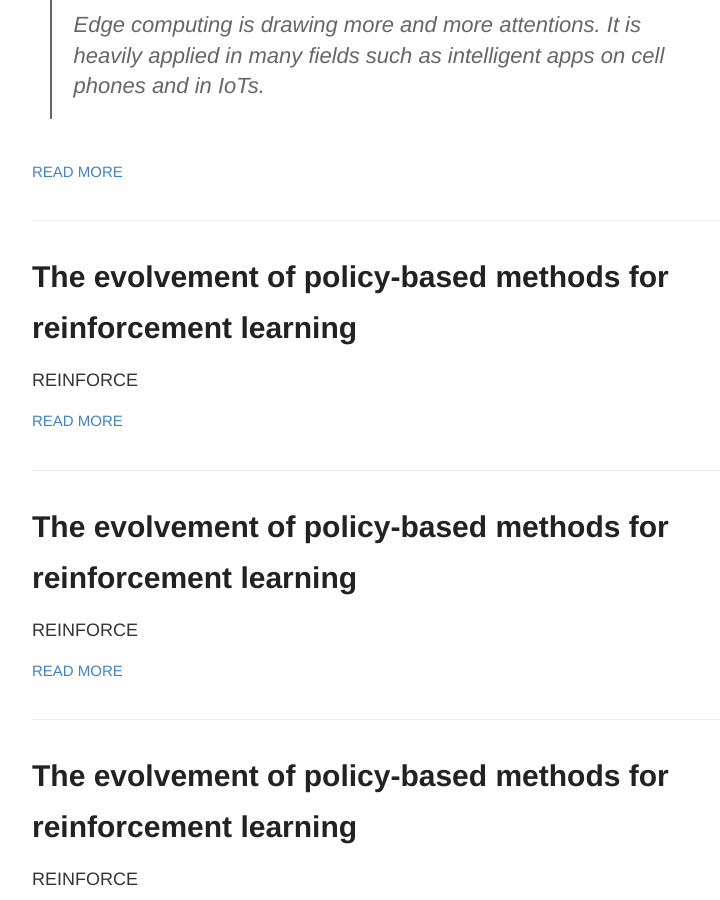
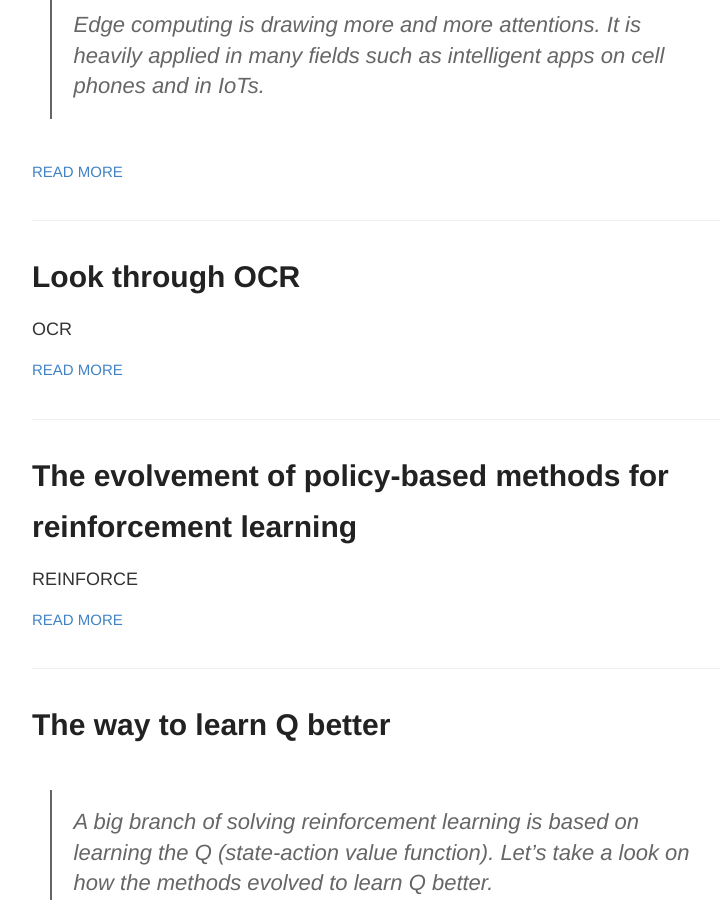
Before and after one commit to jionglearningzhang/jionglearningzhang.github.io, a Jekyll site: the page built from index.html, in a window 1280 px wide and 900 px high, scrolled down 1140 px. Shown: the whole window, without its empty margins (248-968 px from the left). Built offline with Jekyll 4.4.1, drawn with Linux system fonts in a browser that asks for light colours.

Commit message:
rm tf-agent

```diff
--- a/_posts/2019-06-01-Walk-through-tf-agent.md
+++ /dev/null
@@ -1,21 +0,0 @@
----
-layout: post
-title: The evolvement of policy-based methods for reinforcement learning
-date: 2019-05-01 01:09:00
-tags: reinforcement learning
----
-
-REINFORCE
-
-
-
-### Policy-based deep reinforcement learning methods
-
-* [TRPO](https://arxiv.org/abs/1502.05477) [2015]
-* [Actor-Critic](https://papers.nips.cc/paper/1786-actor-critic-algorithms.pdf) [2002]
-* [DPG](http://proceedings.mlr.press/v32/silver14.pdf) [2014]
-* [DDPG](https://arxiv.org/abs/1509.02971) [2015]
-* [PPO](https://arxiv.org/abs/1707.06347) [2017]
-* [D4PG](https://arxiv.org/pdf/1804.08617.pdf) [2018]
-* [TD3](https://arxiv.org/pdf/1802.09477.pdf) [2018]
-* [MADDPG](https://arxiv.org/abs/1706.02275) [2017]
--- a/_posts/2019-07-01-looking-at-OCR.md
+++ b/_posts/2019-07-01-looking-at-OCR.md
@@ -1,21 +1,8 @@
 ---
 layout: post
-title: The evolvement of policy-based methods for reinforcement learning
+title: Look through OCR
 date: 2019-05-01 01:09:00
 tags: reinforcement learning
 ---
 
-REINFORCE
-
-
-
-### Policy-based deep reinforcement learning methods
-
-* [TRPO](https://arxiv.org/abs/1502.05477) [2015]
-* [Actor-Critic](https://papers.nips.cc/paper/1786-actor-critic-algorithms.pdf) [2002]
-* [DPG](http://proceedings.mlr.press/v32/silver14.pdf) [2014]
-* [DDPG](https://arxiv.org/abs/1509.02971) [2015]
-* [PPO](https://arxiv.org/abs/1707.06347) [2017]
-* [D4PG](https://arxiv.org/pdf/1804.08617.pdf) [2018]
-* [TD3](https://arxiv.org/pdf/1802.09477.pdf) [2018]
-* [MADDPG](https://arxiv.org/abs/1706.02275) [2017]
+OCR
```
